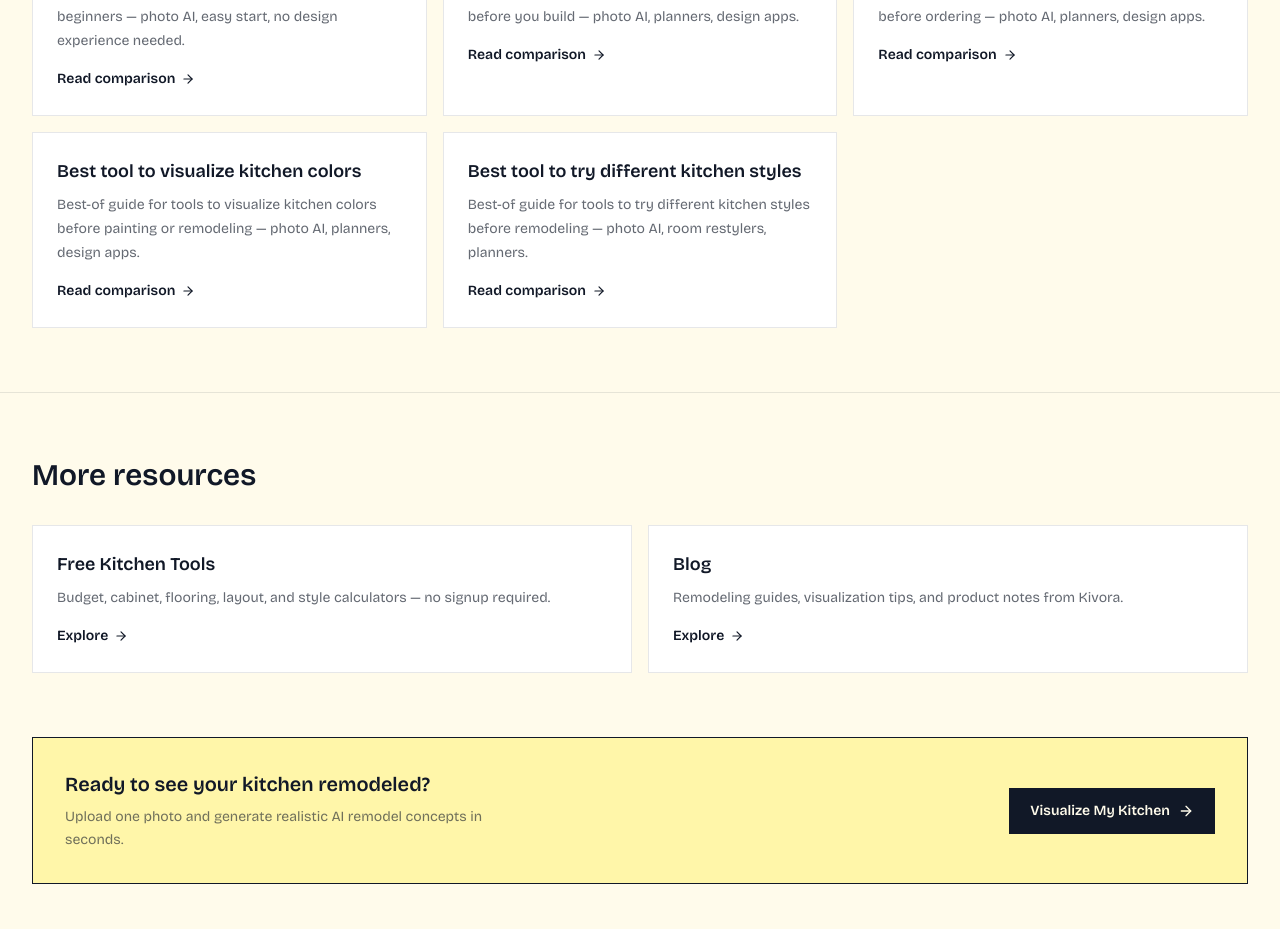
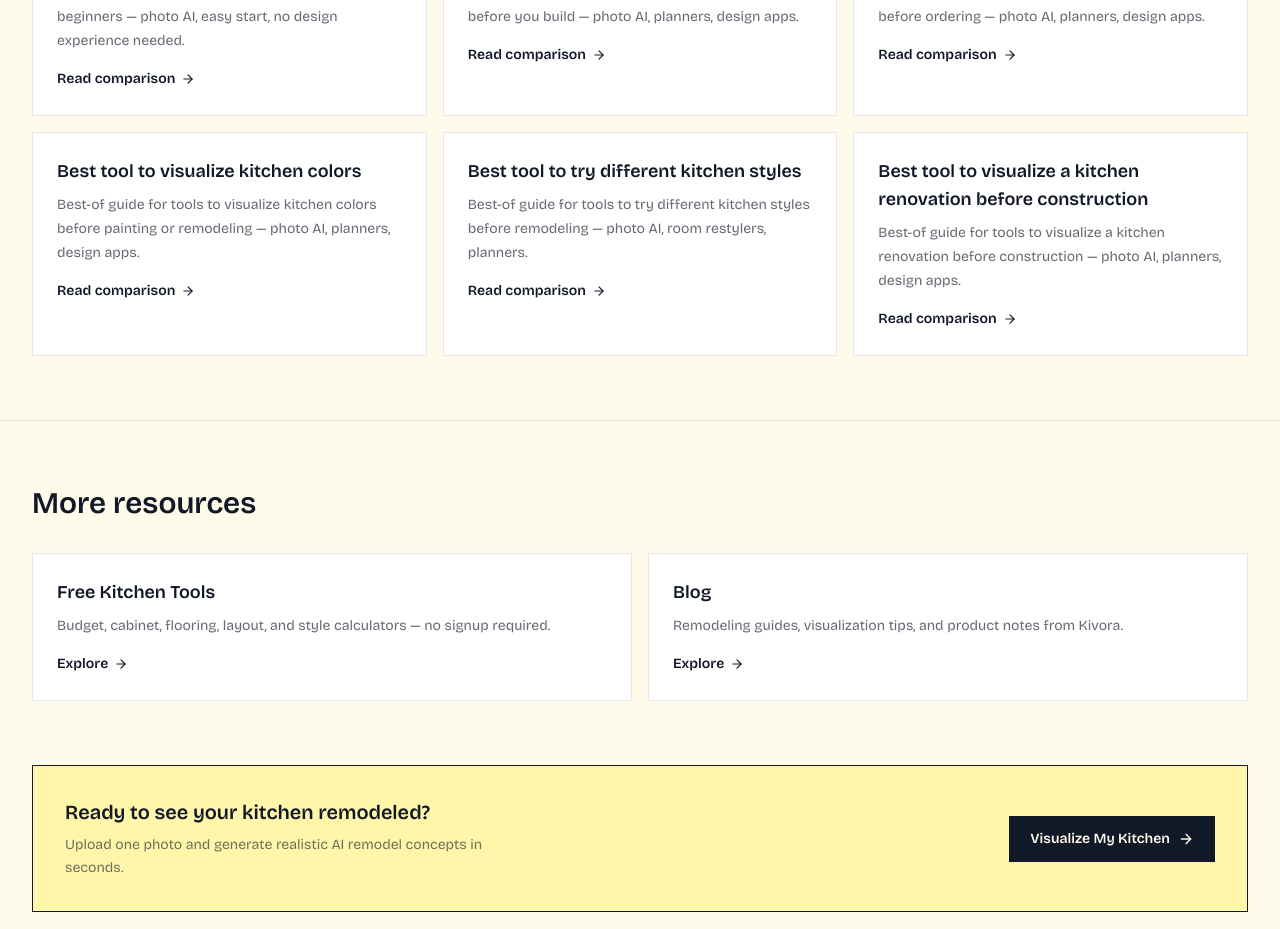
Before and after one commit to KarlGusta/kivora-next, a Next.js app: page /resources in a window 1280 px wide. Shown: the part 3620-4549 px from the top of the page. Built offline with nearby package versions, Linux system fonts and the light colour scheme.

Commit message:
Wire Best tool to visualize a kitchen renovation before construction into hubs

```diff
--- a/app/comparisons/page.jsx
+++ b/app/comparisons/page.jsx
@@ -9,9 +9,9 @@ const SITE_URL = "https://kivora.collabtower.com";
 export const metadata = {
   title: "Competitor Comparisons | Kivora vs Kitchen Design Tools",
   description:
-    "Head-to-head comparison matrices and best-of guides for AI kitchen design, remodel, interior, visualizer, design software, remodeling software, renovation apps, design apps, planners, visualization software, virtual kitchen designers, homeowner tools, interior designer software, contractor tools, beginners, and decision-stage tools for remodel visualization, cabinets, colors, and kitchen styles.",
+    "Head-to-head comparison matrices and best-of guides for AI kitchen design, remodel, interior, visualizer, design software, remodeling software, renovation apps, design apps, planners, visualization software, virtual kitchen designers, homeowner tools, interior designer software, contractor tools, beginners, and decision-stage tools for remodel visualization, cabinets, colors, styles, and pre-construction renovation visualization.",
   keywords:
-    "kivora vs planner 5d, best tool to try different kitchen styles, best tool to visualize kitchen colors, competitor comparisons kivora",
+    "kivora vs planner 5d, best tool to visualize a kitchen renovation before construction, best tool to visualize a kitchen remodel, competitor comparisons kivora",
   alternates: {
     canonical: `${SITE_URL}/comparisons`,
   },
@@ -236,6 +236,13 @@ const comparisonPages = [
       "Best-of guide for tools to try different kitchen styles before remodeling — photo AI, room restylers, planners.",
     badge: "Live",
   },
+  {
+    href: "/best-tool-to-visualize-a-kitchen-renovation-before-construction",
+    label: "Best tool to visualize a kitchen renovation before construction",
+    description:
+      "Best-of guide for tools to visualize a kitchen renovation before construction — photo AI, planners, design apps.",
+    badge: "Live",
+  },
 ];
 
 const comingSoon = [
--- a/app/resources/page.jsx
+++ b/app/resources/page.jsx
@@ -9,7 +9,7 @@ export const metadata = {
   description:
     "Kivora resources for AI kitchen design — guides, free remodel tools, competitor alternatives, competitor comparisons, and the AI Kitchen Design pillar for planning remodels with confidence.",
   keywords:
-    "ai kitchen design, best tool to try different kitchen styles, best tool to visualize kitchen colors, kivora resources",
+    "ai kitchen design, best tool to visualize a kitchen renovation before construction, best tool to visualize a kitchen remodel, kivora resources",
   alternates: {
     canonical: "https://kivora.collabtower.com/resources",
   },
@@ -276,6 +276,12 @@ const clusterPages = [
     description:
       "Best-of guide for tools to try different kitchen styles before remodeling — photo AI, room restylers, planners.",
   },
+  {
+    href: "/best-tool-to-visualize-a-kitchen-renovation-before-construction",
+    label: "Best tool to visualize a kitchen renovation before construction",
+    description:
+      "Best-of guide for tools to visualize a kitchen renovation before construction — photo AI, planners, design apps.",
+  },
 ];
 
 const resourceLinks = [
```
